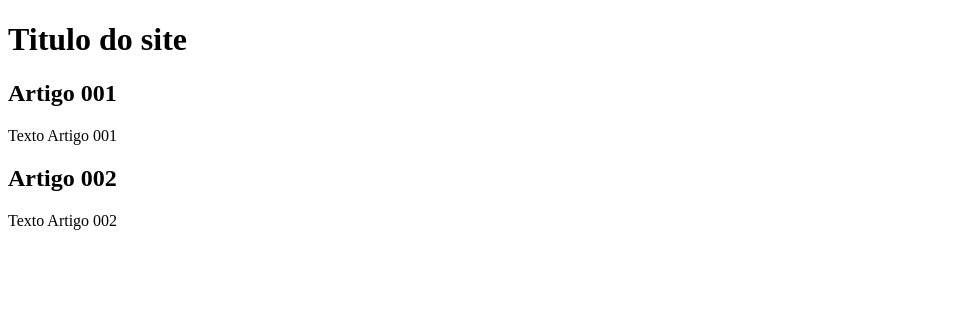
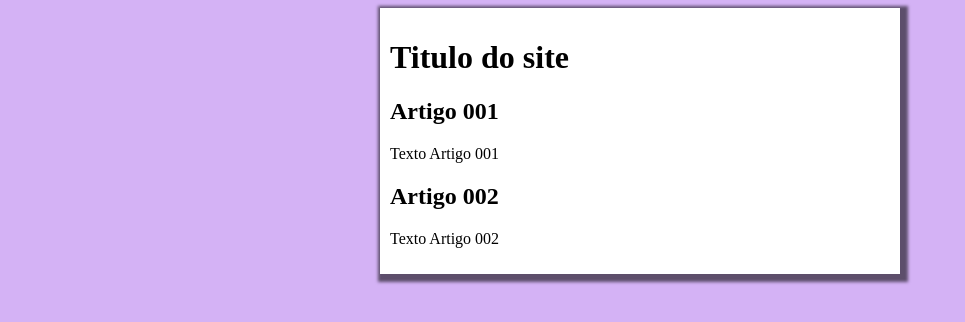
Before and after one commit to Maycon-Schiasso/Projeto-site, a plain HTML site: page index.html in a window 1280 px wide. Shown: the whole page, without its empty margins (0-965 px from the left). Drawn offline with Linux system fonts and the light colour scheme.

Commit message:
iniciei o design

```diff
--- /dev/null
+++ b/estilos/style.css
@@ -0,0 +1,16 @@
+{
+    font-family: Arial. Helvetica, sans-serif;
+    font-size: 16px;
+}
+
+body{
+    background-color:rgb(212, 178, 245);
+}
+
+main{
+    background-color: white;
+    width: 500px;
+    margin: auto;
+    padding: 10px;
+    box-shadow: 3px 3px 3px 5px rgba(0, 0, 0, 0.562);
+}
--- a/index.html
+++ b/index.html
@@ -4,6 +4,7 @@
     <meta charset="UTF-8">
     <meta name="viewport" content="width=device-width, initial-scale=1.0">
     <title>Titulo do site</title>
+    <link rel="stylesheet" href="estilos/style.css">
 </head>
 <body>
     <main>
```
